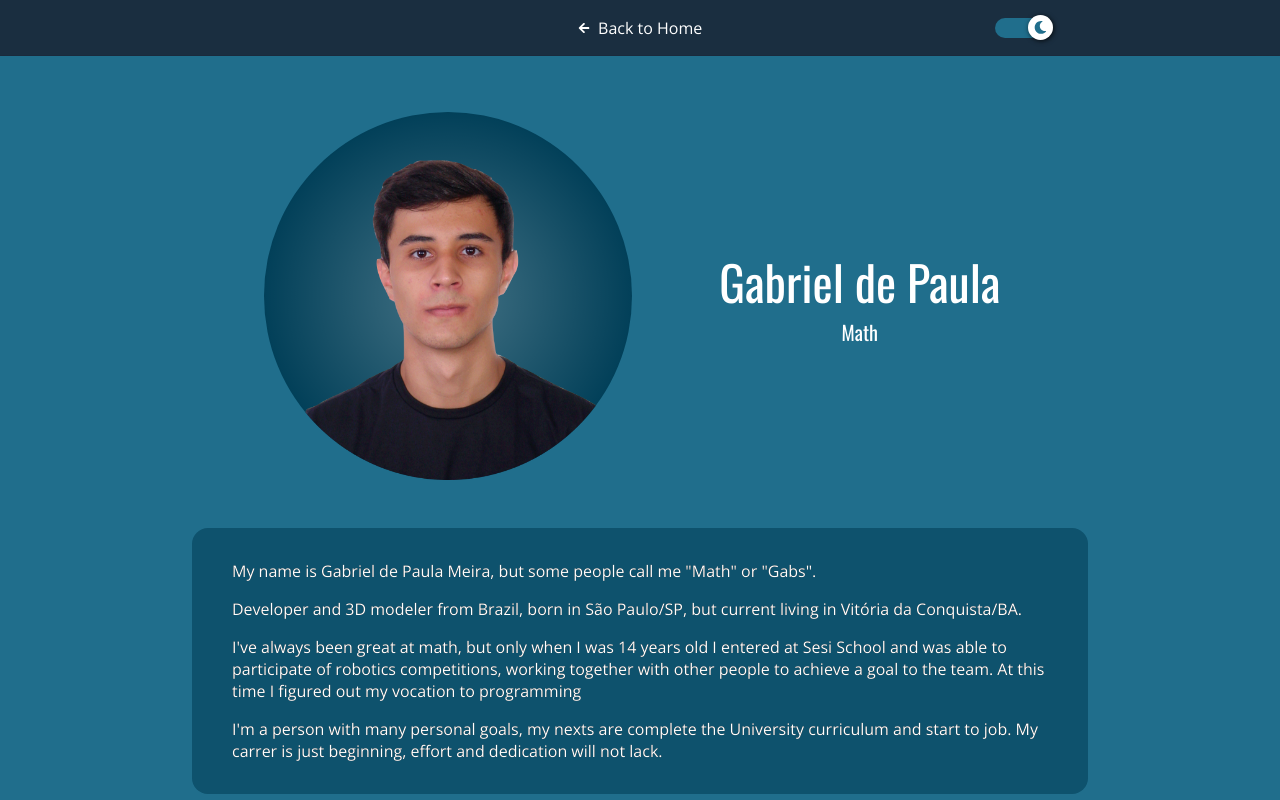
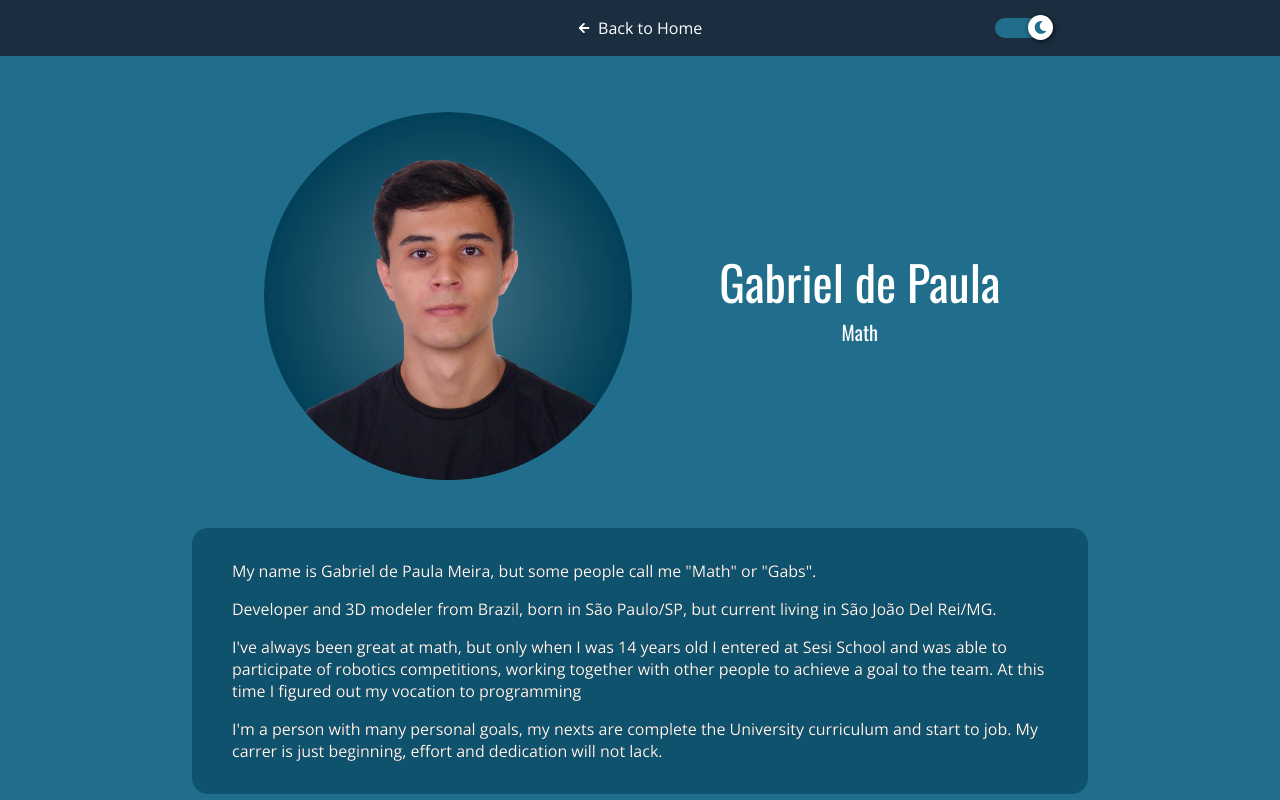
Before and after one commit to gabriel-dp/gabriel-dp.github.io_v1, a React (Create React App) app: page /#/about-me in a window 1280 px wide. Shown: the top 800 px of the page. Built offline with nearby package versions, Linux system fonts and the light colour scheme.

Commit message:
fix sjdr

```diff
--- a/src/pages/About/MySelf/index.jsx
+++ b/src/pages/About/MySelf/index.jsx
@@ -14,7 +14,7 @@ const MySelf = () => {
             </PhotoAndName>
             <FullDescription>
                 <p>My name is Gabriel de Paula Meira, but some people call me "Math" or "Gabs".</p>
-                <p>Developer and 3D modeler from Brazil, born in São Paulo/SP, but current living in Vitória da Conquista/BA.</p>
+                <p>Developer and 3D modeler from Brazil, born in São Paulo/SP, but current living in São João Del Rei/MG.</p>
                 <p>I've always been great at math, but only when I was 14 years old I entered at Sesi School and was able to participate of robotics competitions, working together with other people to achieve a goal to the team. At this time I figured out my vocation to programming</p>
                 <p>I'm a person with many personal goals, my nexts are complete the University curriculum and start to job. My carrer is just beginning, effort and dedication will not lack.</p>
             </FullDescription>
--- a/src/pages/MainPage/AboutMe/index.jsx
+++ b/src/pages/MainPage/AboutMe/index.jsx
@@ -17,7 +17,7 @@ const AboutMe = ({innerRef}) => {
         },
         'local' : {
             'icon' : <FaMapMarkerAlt/>,
-            'text' : `Brazil  \xa0//\xa0  Vitória da Conquista - BA`
+            'text' : `Brazil  \xa0//\xa0  São João Del Rei - MG`
         },
         'education' : {
             'icon' : <FaGraduationCap/>,
```
